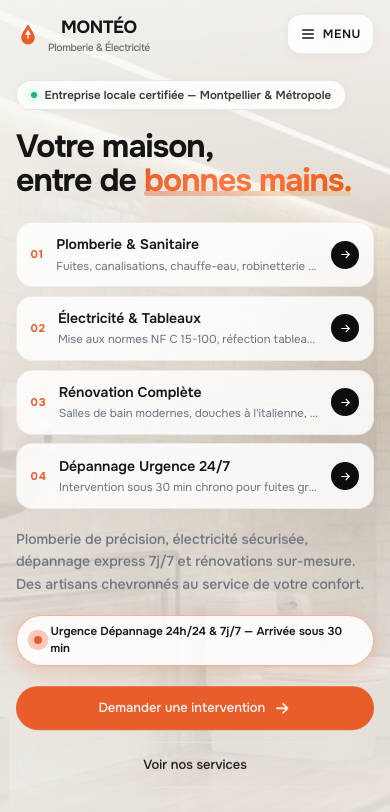
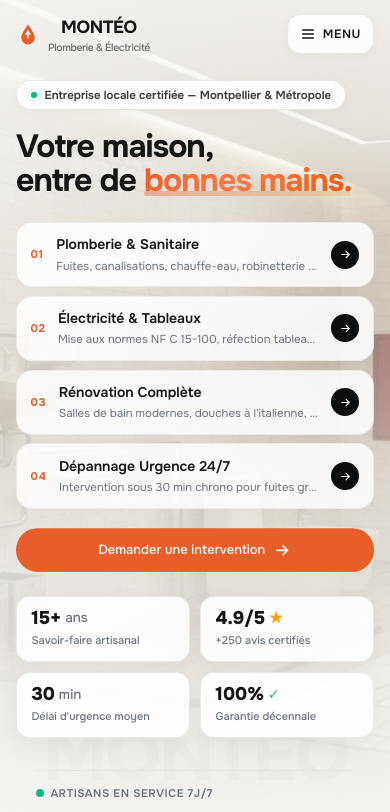
Before and after one commit to mohammedabbaz/monteo, a Next.js app: page / in a window 390 px wide. Shown: the top 812 px of the page. Built offline with nearby package versions, Linux system fonts and the light colour scheme.

Commit message:
update the hero section in the mobile version 1

```diff
--- a/app/globals.css
+++ b/app/globals.css
@@ -1581,6 +1581,9 @@ html.lenis, html.lenis body { height: auto; }
 @media (max-width: 639.98px) {
   .hero-card { display: none; }
   .hero-badges-row { display: none; }
+  .hero-subtitle { display: none; }
+  .emergency-badge { display: none; }
+  .cta-row .cta-secondary { display: none; }
 }
 
 /* Mobile services list in the hero (hidden on tablet/desktop) */
--- a/components/home/Hero.tsx
+++ b/components/home/Hero.tsx
@@ -368,7 +368,7 @@ export function Hero() {
                   </svg>
                 </span>
               </Link>
-              <a href="#services" className="pill-btn no-arrow btn-outline">
+              <a href="#services" className="pill-btn no-arrow btn-outline cta-secondary">
                 <span>Voir nos services</span>
               </a>
             </div>
```
Also changed, not shown: 1 other file (tests, documents, lock files or other folders).
